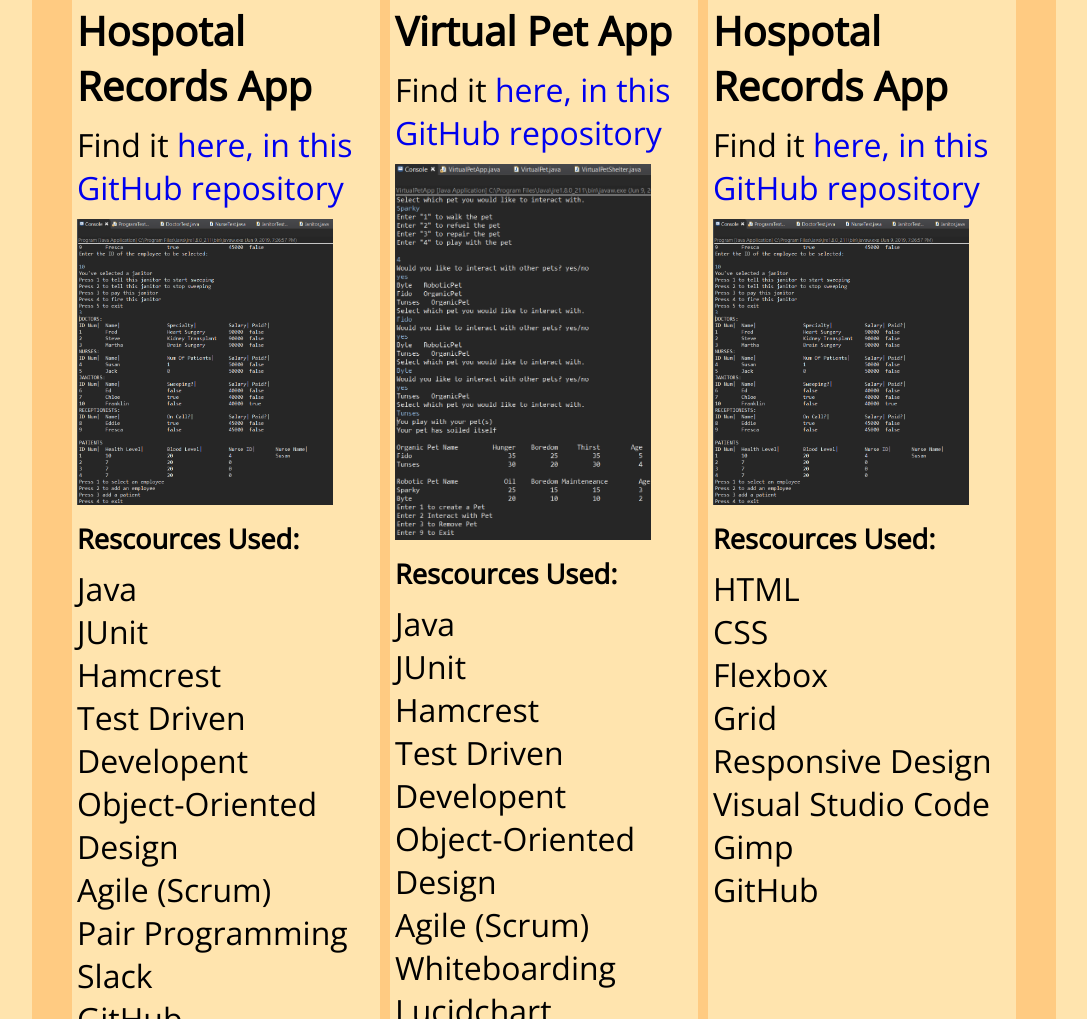
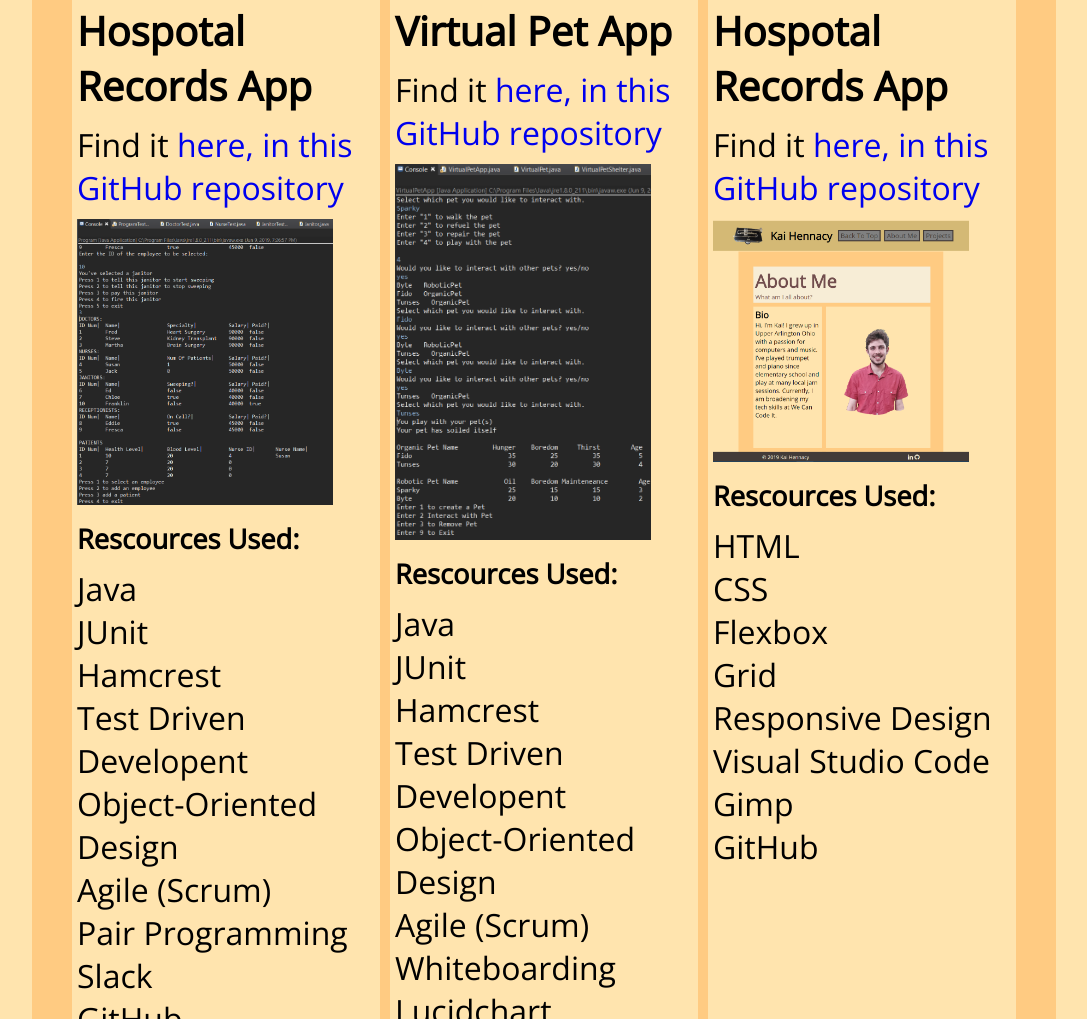
Before and after one commit to KaiHennacy/KaiHennacy.github.io, a plain HTML site: page index.html in a window 1280 px wide. Shown: the part 1507-2526 px from the top of the page, without its empty margins (96-1183 px from the left). Drawn offline with nearby package versions, Linux system fonts and the light colour scheme.

Commit message:
small portfolio image update

```diff
--- a/index.html
+++ b/index.html
@@ -124,7 +124,7 @@
                             <section>
                                 <h3>Hospotal Records App</h3>
                                 <p>Find it <a href="https://github.com/KaiHennacy/KaiHennacy.github.io" target="_blank">here, in this GitHub repository</a></p>
-                                <img src="images/hospital_console.PNG"></img>
+                                <img src="images/portfolio_page.PNG"></img>
                                 <h4>Rescources Used:</h4>
                                 <ul class="resource_list">
                                     <li class="resource_list-item">HTML</li>
```
Also changed, not shown: images/portfolio_page.PNG (added).
